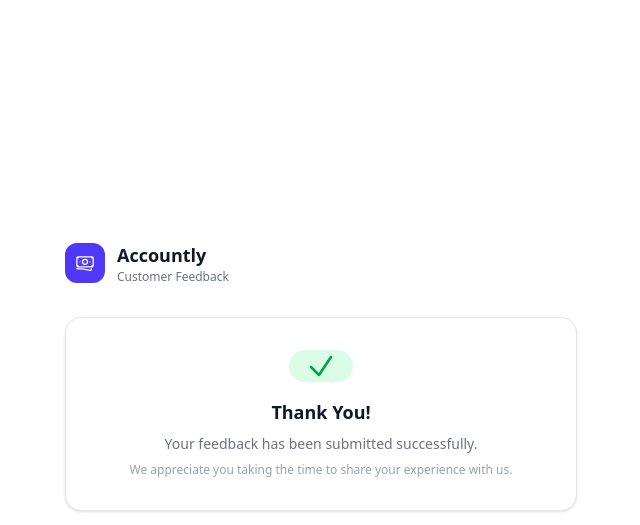
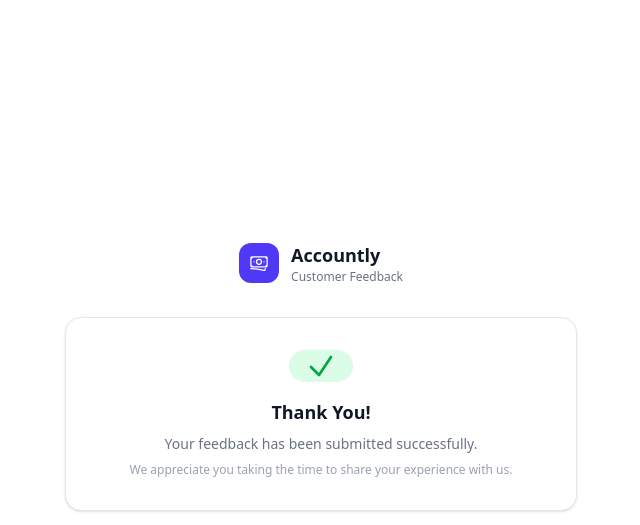
Before and after one commit to devboy-eng/BusManagmentERP, a Rails app: page /feedback/Sample in a window 1280 px wide. Shown: the top 525 px of the page, without its empty margins (319-959 px from the left). Run offline with Rails 7, Linux system fonts and the light colour scheme; tables that the repository leaves empty hold one stand-in row (values such as "Sample post"); some libraries are stand-ins or nearby versions.

Commit message:
Center feedback branding row horizontally
Co-Authored-By: Claude Opus 4.6 <noreply@anthropic.com>

```diff
--- a/app/views/layouts/feedback.html.erb
+++ b/app/views/layouts/feedback.html.erb
@@ -14,7 +14,7 @@
   <div class="flex min-h-full items-center justify-center py-12 px-4 sm:px-6 lg:px-8">
     <div class="w-full max-w-lg space-y-8">
       <!-- Branding -->
-      <div class="flex items-center gap-3">
+      <div class="flex items-center justify-center gap-3">
         <div class="h-10 w-10 rounded-xl bg-indigo-600 flex items-center justify-center flex-shrink-0">
           <svg class="h-5 w-5 text-white" fill="none" viewBox="0 0 24 24" stroke-width="1.5" stroke="currentColor">
             <path stroke-linecap="round" stroke-linejoin="round" d="M2.25 18.75a60.07 60.07 0 0115.797 2.101c.727.198 1.453-.342 1.453-1.096V18.75M3.75 4.5v.75A.75.75 0 013 6h-.75m0 0v-.375c0-.621.504-1.125 1.125-1.125H20.25M2.25 6v9m18-10.5v.75c0 .414.336.75.75.75h.75m-1.5-1.5h.375c.621 0 1.125.504 1.125 1.125v9.75c0 .621-.504 1.125-1.125 1.125h-.375m1.5-1.5H21a.75.75 0 00-.75.75v.75m0 0H3.75m0 0h-.375a1.125 1.125 0 01-1.125-1.125V15m1.5 1.5v-.75A.75.75 0 003 15h-.75M15 10.5a3 3 0 11-6 0 3 3 0 016 0zm3 0h.008v.008H18V10.5zm-12 0h.008v.008H6V10.5z" />
```
